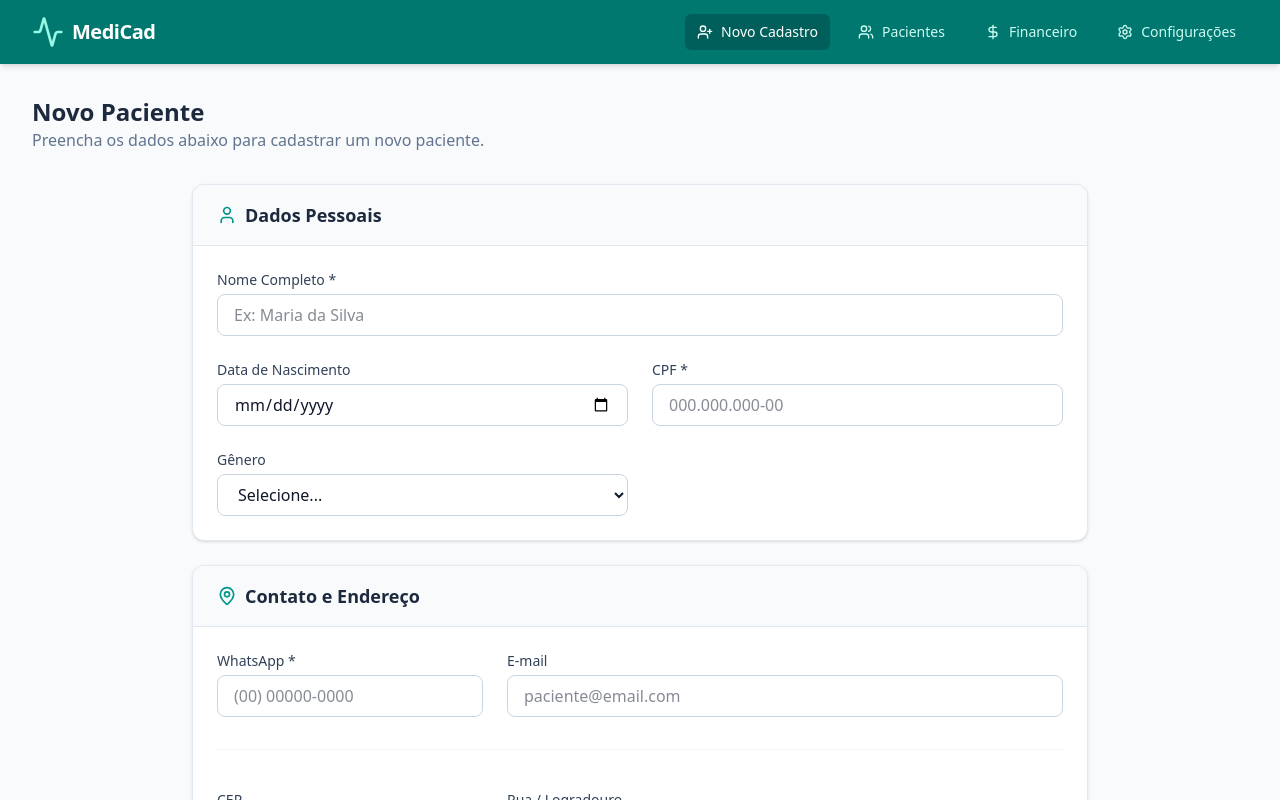
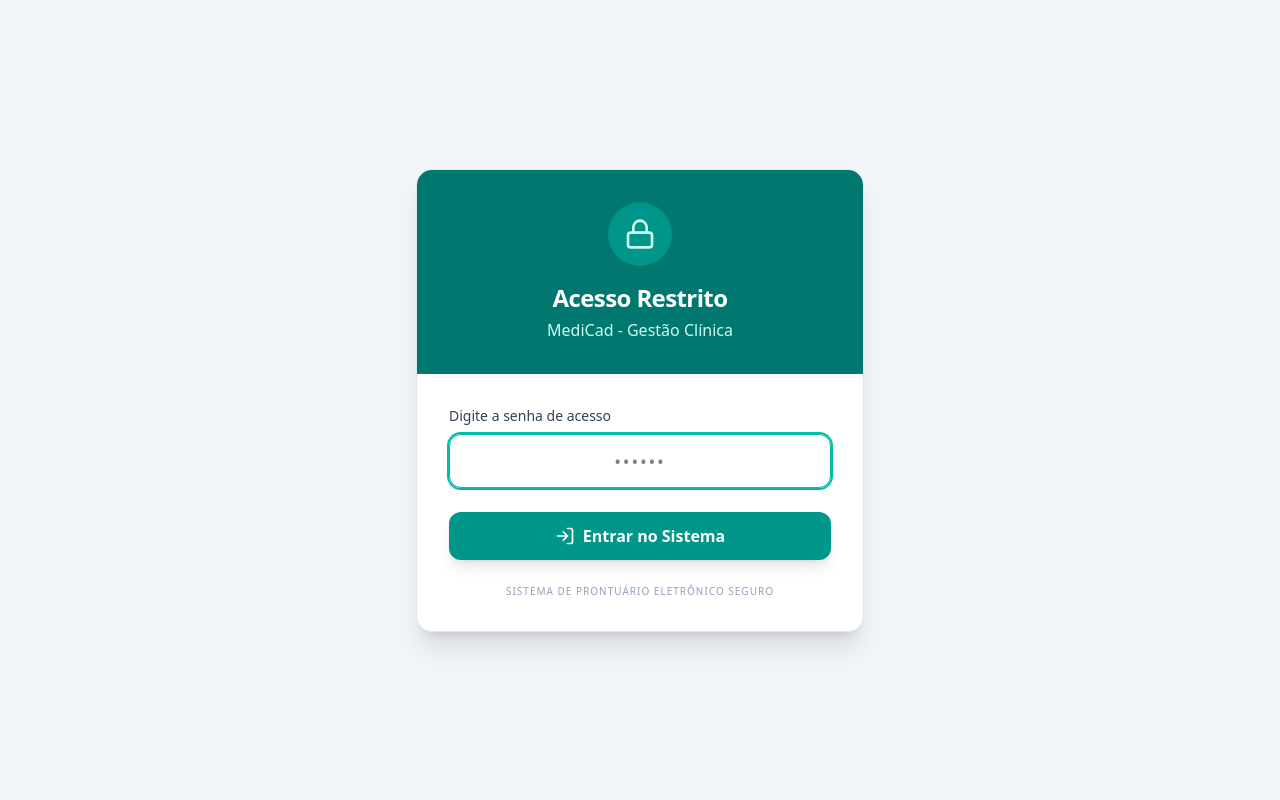
Before and after one commit to tiktosuperrecipes-lab/MediCad, a React (Vite) app: page / in a window 1280 px wide. Shown: the top 800 px of the page. Built offline with nearby package versions, Linux system fonts and the light colour scheme; no server answers; the database is empty.

Commit message:
feat: Implement login screen
Adds a login screen to restrict access to the application. Users must enter a password to proceed. Patient data fetching is now conditional on successful authentication.

```diff
--- a/src/App.tsx
+++ b/src/App.tsx
@@ -4,22 +4,30 @@ import PatientForm from './components/PatientForm';
 import PatientList from './components/PatientList';
 import Settings from './components/Settings';
 import FinancialDashboard from './components/FinancialDashboard';
+import Login from './components/Login';
 import { Patient } from './types';
 import { getPatients } from './lib/storage';
 
 export default function App() {
+  const [isAuthenticated, setIsAuthenticated] = useState(false);
   const [activeTab, setActiveTab] = useState<'form' | 'list' | 'settings' | 'financial'>('form');
   const [editingPatient, setEditingPatient] = useState<Patient | null>(null);
   const [patients, setPatients] = useState<Patient[]>([]);
 
   useEffect(() => {
-    refreshPatients();
-  }, []);
+    if (isAuthenticated) {
+      refreshPatients();
+    }
+  }, [isAuthenticated]);
 
   const refreshPatients = async () => {
     const data = await getPatients();
     setPatients(data);
   };
+
+  if (!isAuthenticated) {
+    return <Login onLogin={() => setIsAuthenticated(true)} />;
+  }
 
   const handleTabChange = (tab: 'form' | 'list' | 'settings' | 'financial') => {
     setActiveTab(tab);
--- /dev/null
+++ b/src/components/Login.tsx
@@ -0,0 +1,67 @@
+import React, { useState } from 'react';
+import { Lock, LogIn } from 'lucide-react';
+
+interface LoginProps {
+  onLogin: () => void;
+}
+
+export default function Login({ onLogin }: LoginProps) {
+  const [password, setPassword] = useState('');
+  const [error, setError] = useState(false);
+
+  const handleSubmit = (e: React.FormEvent) => {
+    e.preventDefault();
+    if (password === '291010') {
+      onLogin();
+    } else {
+      setError(true);
+      setPassword('');
+      setTimeout(() => setError(false), 3000);
+    }
+  };
+
+  return (
+    <div className="min-h-screen bg-slate-100 flex items-center justify-center p-4 font-sans">
+      <div className="max-w-md w-full bg-white rounded-2xl shadow-xl border border-slate-200 overflow-hidden">
+        <div className="bg-teal-700 p-8 text-center">
+          <div className="inline-flex items-center justify-center h-16 w-16 bg-teal-600 rounded-full mb-4 shadow-inner">
+            <Lock className="h-8 w-8 text-teal-100" />
+          </div>
+          <h1 className="text-2xl font-bold text-white tracking-tight">Acesso Restrito</h1>
+          <p className="text-teal-100 mt-1">MediCad - Gestão Clínica</p>
+        </div>
+
+        <form onSubmit={handleSubmit} className="p-8 space-y-6">
+          <div>
+            <label className="block text-sm font-medium text-slate-700 mb-2">Digite a senha de acesso</label>
+            <input
+              type="password"
+              value={password}
+              onChange={(e) => setPassword(e.target.value)}
+              className={`w-full px-4 py-3 border ${error ? 'border-red-500 ring-2 ring-red-100' : 'border-slate-300'} rounded-xl focus:ring-2 focus:ring-teal-500 focus:border-teal-500 outline-none transition-all text-center text-lg tracking-widest`}
+              placeholder="••••••"
+              autoFocus
+            />
+            {error && (
+              <p className="text-red-500 text-xs mt-2 text-center font-medium animate-bounce">
+                Senha incorreta. Tente novamente.
+              </p>
+            )}
+          </div>
+
+          <button
+            type="submit"
+            className="w-full flex items-center justify-center gap-2 px-6 py-3 bg-teal-600 hover:bg-teal-700 text-white font-bold rounded-xl transition-all shadow-lg hover:shadow-teal-200 active:scale-[0.98]"
+          >
+            <LogIn className="h-5 w-5" />
+            Entrar no Sistema
+          </button>
+
+          <p className="text-slate-400 text-[10px] text-center uppercase tracking-widest">
+            Sistema de Prontuário Eletrônico Seguro
+          </p>
+        </form>
+      </div>
+    </div>
+  );
+}
```
